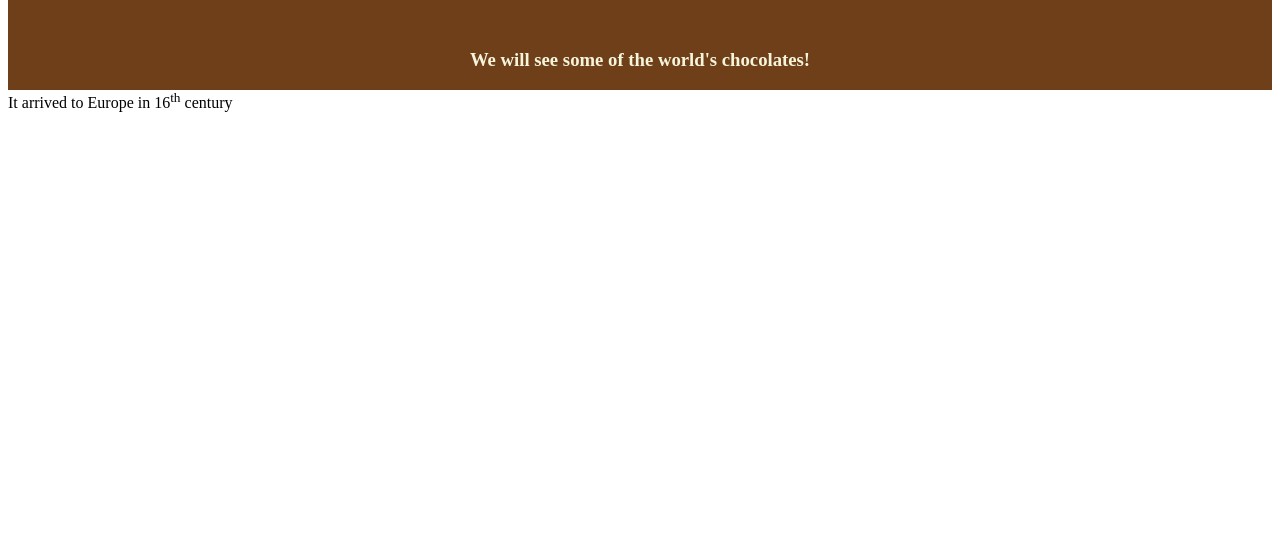
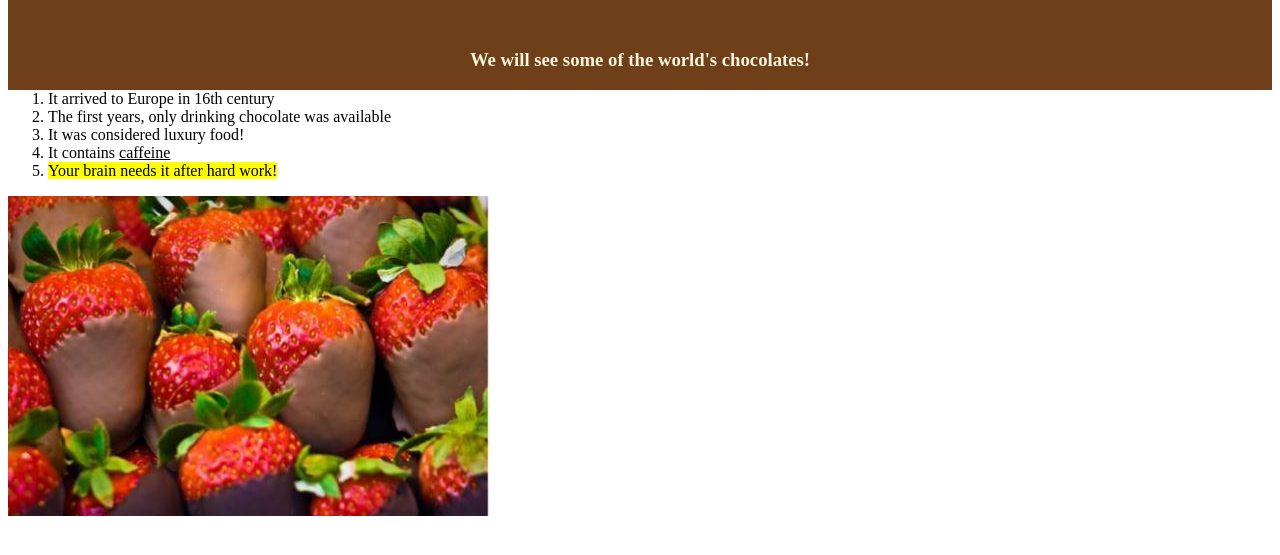
Before and after one commit to bouchibachaima/chaimaBouchibaWEB2GitTest, a plain HTML site: page index.html in a window 1280 px wide. Shown: the part 91-646 px from the top of the page. Drawn offline with Linux system fonts and the light colour scheme.

Commit message:
Introduction to WEB tools Assignment 1

```diff
--- a/index.html
+++ b/index.html
@@ -13,7 +13,20 @@
     <div class="jumbotron">
         <h1>A site about chocolate</h1>
         <h3>We will see some of the world's chocolates!</h3>
-        <p>It arrived to Europe in 16<sup>th</sup> century</p>
+        <div>
+            <ol>
+                <li>It arrived to Europe in 16th century</li>
+                <li>The first years, only drinking chocolate was available</li>
+                <li>It was considered luxury food!</li>
+                <li>It contains <u>caffeine</u></li>
+                <li><mark>Your brain needs it after hard work!</mark></li>
+            </ol>
+            <div>
+                <a href="https://en.wikipedia.org/wiki/Chocolate" target="_blank">
+                    <img src="images/chocolatethings.jpg" alt="This is a photo" title="Click to visit the link">
+                </a>
+            </div>
+        </div>
     </div>
 </body>
 
```
Also changed, not shown: images/chocolatethings.jpg (added).
